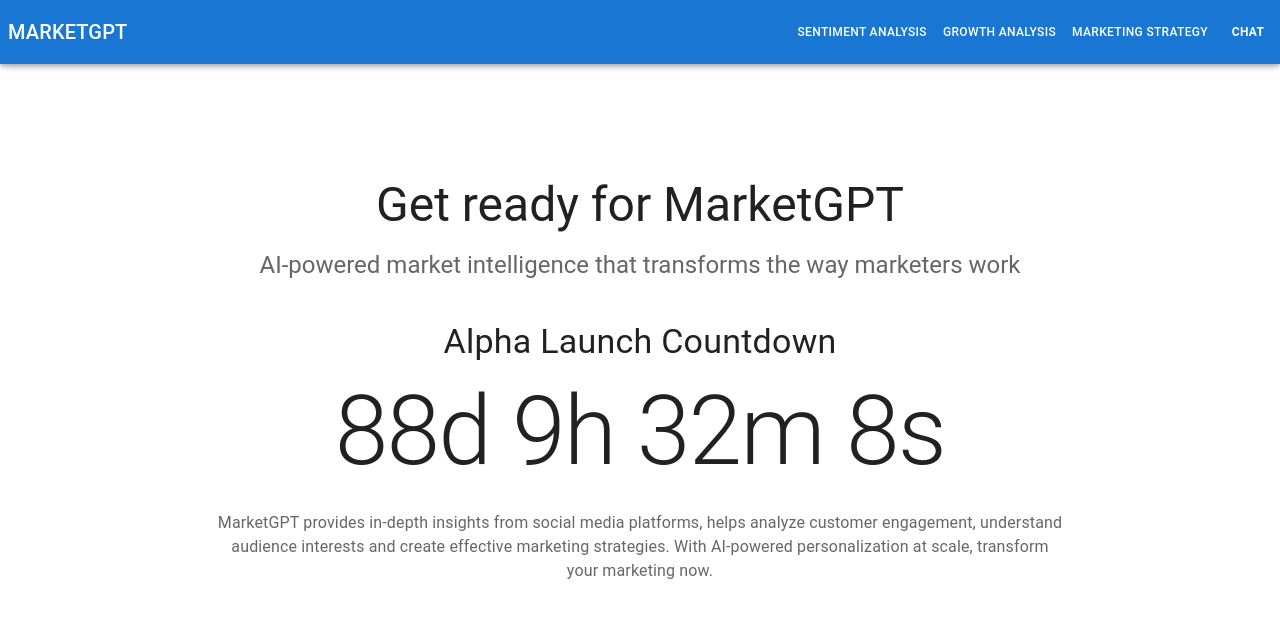
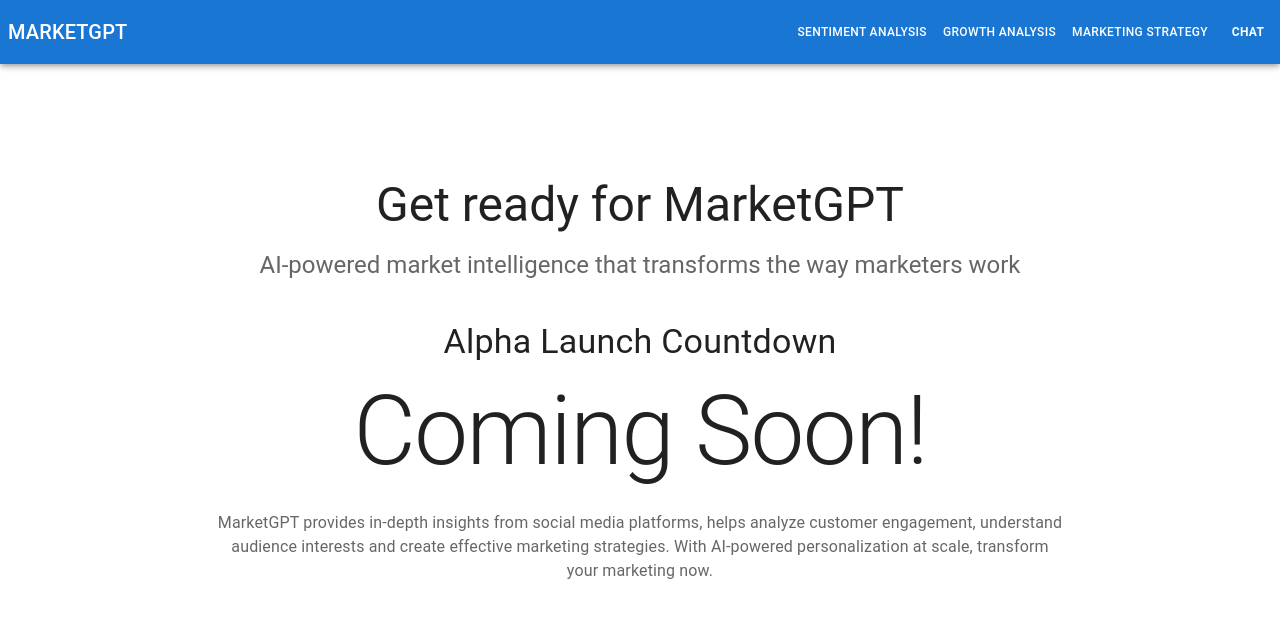
Before and after one commit to AuroSoni/MarketGPT, a React (Create React App) app: page / in a window 1280 px wide. Shown: the top 618 px of the page. Built offline with nearby package versions, Linux system fonts and the light colour scheme.

Commit message:
coming soon

```diff
--- a/src/components/LaunchTeaser.js
+++ b/src/components/LaunchTeaser.js
@@ -29,7 +29,8 @@ const LaunchTeaser = () => {
                         Alpha Launch Countdown
                     </Typography>
                     <Box display="flex" justifyContent="center">
-                        <Countdown date={launchDate} renderer={renderer} />
+                        {/* <Countdown date={launchDate} renderer={renderer} /> */}
+                        <Typography variant="h1">Coming Soon!</Typography>
                     </Box>
                 </Grid>
                 <Grid item xs={12}>
--- a/src/components/chat.js
+++ b/src/components/chat.js
@@ -36,14 +36,16 @@ const Chat = () => {
             let taskResult = null;
             while (true) {
                 response = await fetch(`https://proto2.fly.dev/chat/task-status/${body.task_id}/`);
-
+                console.log(response);
                 if (!response.ok) {
                     throw new Error(`HTTP error! status: ${response.status}`);
                 }
 
                 body = await response.json();
+                console.log(body.status);
                 if (body.status === 'SUCCESS' || body.status === 'FAILURE') {
                     taskResult = body.result;
+                    console.log(body.status);
                     break;
                 }
                 // Optional: sleep for a bit before polling again to reduce server load
@@ -56,6 +58,7 @@ const Chat = () => {
                 { type: 'Response', text: taskResult },
             ]);
         } catch (error) {
+            console.error(error);
             setData((prevData) => [
                 ...prevData,
                 { type: 'Error', text: error.message },
```
